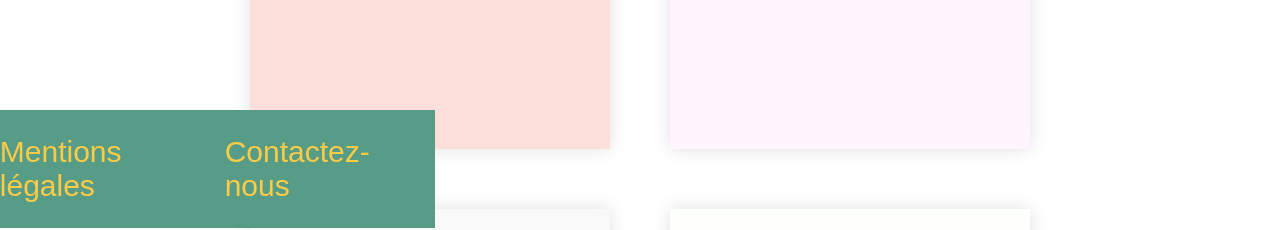
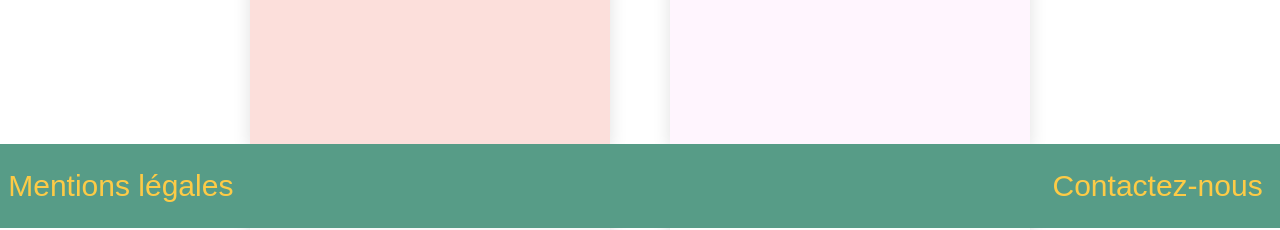
Before and after one commit to Ohmyfood/Ohmyfood.github.io, a website: page index.html in a window 1280 px wide. Shown: the part 572-802 px from the top of the page. Drawn offline with Linux system fonts and the light colour scheme.

Commit message:
Update style.css

```diff
--- a/style.css
+++ b/style.css
@@ -62,8 +62,10 @@ Dark grey (color-font h1):                                          #353535
 /*------------------------------------------*/
 /* ==            ELEMENTS PRINCIPAUX       */
 /*----------------------------------------*/
+
 body {
     margin: auto;
+    min-width: 500px;
 }
 h1 {
     text-align: center;
@@ -89,6 +91,7 @@ i {
 header {
     background-color: #579c87;
     text-align: center;
+    width: 100%;
     height: 150px;
     display: flex;
     justify-content: center;
@@ -277,6 +280,7 @@ footer {
     background-color: #579c87;
     position: fixed;
     bottom: 0;
+    width: 100%;
     display: flex;
     justify-content: space-between;
     padding: 25px 0 25px 0;
```
